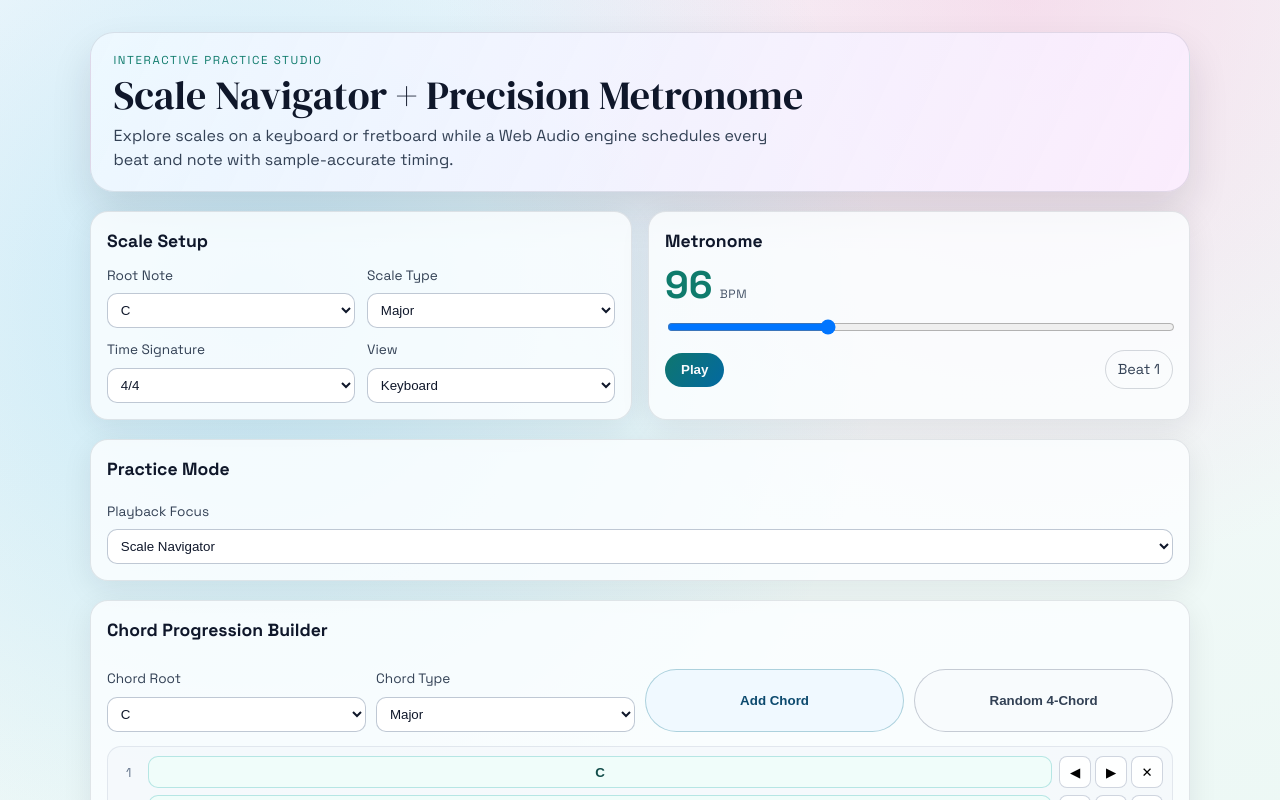
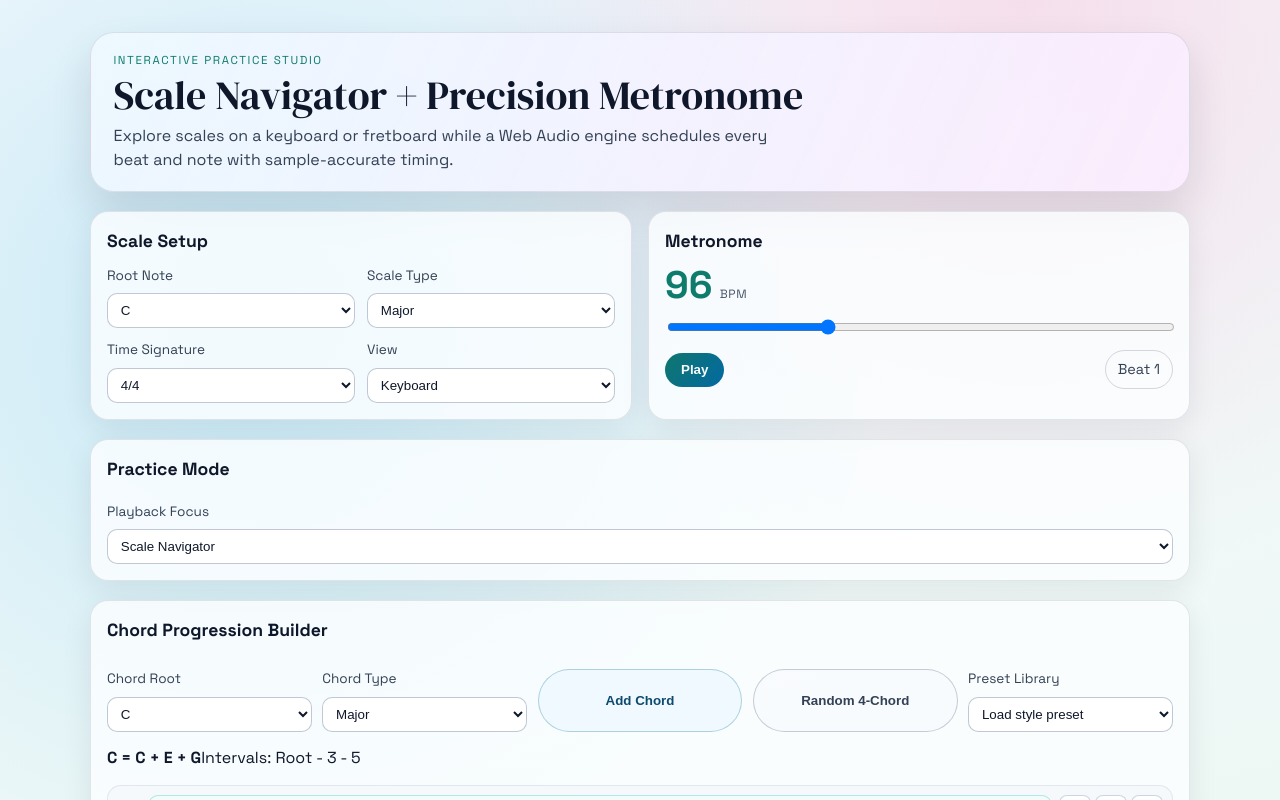
Before and after one commit to shivansh31414/practice__music, a React (Vite) app: page / in a window 1280 px wide. Shown: the top 800 px of the page. Built offline with nearby package versions, Linux system fonts and the light colour scheme.

Commit message:
feat: add full chord progression builder state and data

```diff
--- a/src/components/ChordProgressionBuilder.tsx
+++ b/src/components/ChordProgressionBuilder.tsx
@@ -1,6 +1,6 @@
 import { useMemo, useState } from 'react'
 import { NOTE_NAMES, toPitchClass } from '../data/scales'
-import { CHORD_LIBRARY, toChordLabel } from '../data/chords'
+import { CHORD_LIBRARY, getChordFormula, toChordLabel } from '../data/chords'
 import { useProgression } from '../context/progressionContext'
 
 type BuilderProps = {
@@ -20,6 +20,7 @@ export function ChordProgressionBuilder({ isPlaying, onPlayToggle }: BuilderProp
     isLooping,
     beatsPerChord,
     savedProgressions,
+    libraryPresets,
     addChord,
     removeChord,
     moveChord,
@@ -30,6 +31,7 @@ export function ChordProgressionBuilder({ isPlaying, onPlayToggle }: BuilderProp
     setIsLooping,
     setBeatsPerChord,
     generateRandom,
+    loadLibraryPreset,
   } = useProgression()
 
   const canPlay = progression.length > 0
@@ -37,6 +39,11 @@ export function ChordProgressionBuilder({ isPlaying, onPlayToggle }: BuilderProp
   const displayChords = useMemo(
     () => progression.map((item) => ({ ...item, label: toChordLabel(item.root + transpose, item.typeId) })),
     [progression, transpose],
+  )
+
+  const selectedFormula = useMemo(
+    () => getChordFormula(selectedRoot + transpose, selectedTypeId),
+    [selectedRoot, selectedTypeId, transpose],
   )
 
   return (
@@ -67,7 +74,7 @@ export function ChordProgressionBuilder({ isPlaying, onPlayToggle }: BuilderProp
             aria-label="Chord type"
           >
             {CHORD_LIBRARY.map((chord) => (
-              <option key={chord.id} value={chord.id}>
+              <option key={chord.id} value={chord.id} title={chord.description}>
                 {chord.name}
               </option>
             ))}
@@ -81,6 +88,25 @@ export function ChordProgressionBuilder({ isPlaying, onPlayToggle }: BuilderProp
         <button className="btn-ghost" onClick={() => generateRandom(4)}>
           Random 4-Chord
         </button>
+
+        <label>
+          Preset Library
+          <select defaultValue="" onChange={(event) => loadLibraryPreset(event.target.value)}>
+            <option value="" disabled>
+              Load style preset
+            </option>
+            {libraryPresets.map((preset) => (
+              <option key={preset.id} value={preset.id}>
+                {preset.name}
+              </option>
+            ))}
+          </select>
+        </label>
+      </div>
+
+      <div className="formula-box" title="Chord tones and interval formula">
+        <strong>{selectedFormula.text}</strong>
+        <span>Intervals: {selectedFormula.labels.join(' - ')}</span>
       </div>
 
       <div className="timeline">
--- a/src/context/progressionContext.jsx
+++ b/src/context/progressionContext.jsx
@@ -1,6 +1,8 @@
+/* eslint-disable react-refresh/only-export-components */
 import { createContext, useContext, useMemo, useState } from 'react'
 import {
   DEFAULT_PROGRESSION,
+  PROGRESSION_PRESETS,
   buildChordMidiNotes,
   getChordById,
   randomProgression,
@@ -105,6 +107,20 @@ export function ProgressionProvider({ children }) {
     setProgression(randomProgression(length))
   }
 
+  const loadLibraryPreset = (presetId) => {
+    const preset = PROGRESSION_PRESETS.find((item) => item.id === presetId)
+    if (!preset) {
+      return
+    }
+
+    setProgression(
+      preset.progression.map((item, index) => ({
+        ...item,
+        id: `lib-${preset.id}-${index}-${Date.now()}`,
+      })),
+    )
+  }
+
   const value = {
     progression,
     progressionMidiNotes,
@@ -113,6 +129,7 @@ export function ProgressionProvider({ children }) {
     isLooping,
     beatsPerChord,
     savedProgressions,
+    libraryPresets: PROGRESSION_PRESETS,
     addChord,
     removeChord,
     moveChord,
@@ -123,6 +140,7 @@ export function ProgressionProvider({ children }) {
     setIsLooping,
     setBeatsPerChord,
     generateRandom,
+    loadLibraryPreset,
     getChordById,
   }
 
--- a/src/data/chords.js
+++ b/src/data/chords.js
@@ -1,15 +1,71 @@
 import { NOTE_NAMES, toPitchClass } from './scales'
 
+export const INTERVAL_LABELS = {
+  0: 'Root',
+  1: 'b2',
+  2: '2',
+  3: 'b3',
+  4: '3',
+  5: '4',
+  6: 'b5',
+  7: '5',
+  8: '#5',
+  9: '6',
+  10: 'b7',
+  11: '7',
+}
+
 export const CHORD_LIBRARY = [
-  { id: 'maj', name: 'Major', suffix: '', intervals: [0, 4, 7] },
-  { id: 'min', name: 'Minor', suffix: 'm', intervals: [0, 3, 7] },
-  { id: '7', name: 'Dominant 7th', suffix: '7', intervals: [0, 4, 7, 10] },
-  { id: 'maj7', name: 'Major 7th', suffix: 'maj7', intervals: [0, 4, 7, 11] },
-  { id: 'min7', name: 'Minor 7th', suffix: 'm7', intervals: [0, 3, 7, 10] },
-  { id: 'dim', name: 'Diminished', suffix: 'dim', intervals: [0, 3, 6] },
-  { id: 'aug', name: 'Augmented', suffix: 'aug', intervals: [0, 4, 8] },
-  { id: 'sus2', name: 'Suspended 2nd', suffix: 'sus2', intervals: [0, 2, 7] },
-  { id: 'sus4', name: 'Suspended 4th', suffix: 'sus4', intervals: [0, 5, 7] },
+  { id: 'maj', name: 'Major', suffix: '', intervals: [0, 4, 7], description: 'Root + major 3rd + perfect 5th' },
+  { id: 'min', name: 'Minor', suffix: 'm', intervals: [0, 3, 7], description: 'Root + minor 3rd + perfect 5th' },
+  { id: '7', name: 'Dominant 7th', suffix: '7', intervals: [0, 4, 7, 10], description: 'Major triad + minor 7th tension' },
+  { id: 'maj7', name: 'Major 7th', suffix: 'maj7', intervals: [0, 4, 7, 11], description: 'Major triad + major 7th color' },
+  { id: 'min7', name: 'Minor 7th', suffix: 'm7', intervals: [0, 3, 7, 10], description: 'Minor triad + minor 7th' },
+  { id: 'dim', name: 'Diminished', suffix: 'dim', intervals: [0, 3, 6], description: 'Stacked minor 3rds for tension' },
+  { id: 'aug', name: 'Augmented', suffix: 'aug', intervals: [0, 4, 8], description: 'Raised fifth for bright tension' },
+  { id: 'sus2', name: 'Suspended 2nd', suffix: 'sus2', intervals: [0, 2, 7], description: 'Major 3rd replaced with 2nd' },
+  { id: 'sus4', name: 'Suspended 4th', suffix: 'sus4', intervals: [0, 5, 7], description: 'Major 3rd replaced with 4th' },
+]
+
+export const PROGRESSION_PRESETS = [
+  {
+    id: 'pop-i-vi-iv-v',
+    name: 'Pop I-VI-IV-V (C)',
+    progression: [
+      { root: 0, typeId: 'maj' },
+      { root: 9, typeId: 'min' },
+      { root: 5, typeId: 'maj' },
+      { root: 7, typeId: 'maj' },
+    ],
+  },
+  {
+    id: 'blues-12-bar',
+    name: '12-Bar Blues (A7)',
+    progression: [
+      { root: 9, typeId: '7' },
+      { root: 9, typeId: '7' },
+      { root: 9, typeId: '7' },
+      { root: 9, typeId: '7' },
+      { root: 2, typeId: '7' },
+      { root: 2, typeId: '7' },
+      { root: 9, typeId: '7' },
+      { root: 9, typeId: '7' },
+      { root: 4, typeId: '7' },
+      { root: 2, typeId: '7' },
+      { root: 9, typeId: '7' },
+      { root: 4, typeId: '7' },
+    ],
+  },
+  {
+    id: 'jazz-ii-v-i',
+    name: 'Jazz ii-V-I (C)',
+    progression: [
+      { root: 2, typeId: 'min7' },
+      { root: 7, typeId: '7' },
+      { root: 0, typeId: 'maj7' },
+      { root: 0, typeId: 'maj7' },
+    ],
+  },
 ]
 
 export const getChordById = (id) => CHORD_LIBRARY.find((chord) => chord.id === id) ?? CHORD_LIBRARY[0]
@@ -17,6 +73,18 @@ export const getChordById = (id) => CHORD_LIBRARY.find((chord) => chord.id === i
 export const toChordLabel = (root, typeId) => {
   const chord = getChordById(typeId)
   return `${NOTE_NAMES[toPitchClass(root)]}${chord.suffix}`
+}
+
+export const getChordFormula = (root, typeId) => {
+  const chord = getChordById(typeId)
+  const rootPitchClass = toPitchClass(root)
+  const notes = chord.intervals.map((interval) => NOTE_NAMES[toPitchClass(rootPitchClass + interval)])
+  const labels = chord.intervals.map((interval) => INTERVAL_LABELS[interval] ?? `${interval}`)
+  return {
+    notes,
+    labels,
+    text: `${toChordLabel(rootPitchClass, typeId)} = ${notes.join(' + ')}`,
+  }
 }
 
 export const buildChordPitchClasses = (root, intervals) =>
```
